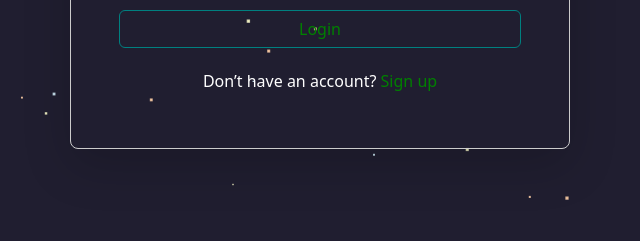
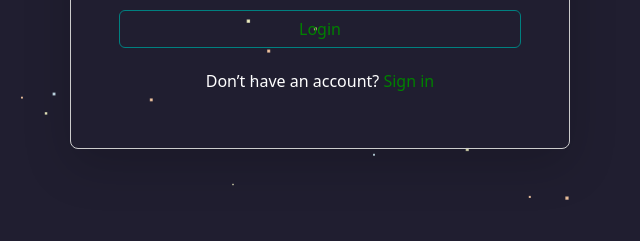
Before and after one commit to ahmed5100fa/Smart-Login-System, a plain HTML site: page SignUp.html in a window 1280 px wide. Shown: the part 500-741 px from the top of the page, 320-960 px from the left. Drawn offline with nearby package versions, Linux system fonts and the light colour scheme.

Commit message:
third commit

```diff
--- a/SignUp.html
+++ b/SignUp.html
@@ -43,7 +43,7 @@
                     <button type="submit" class="btn w-100 btn-outline-danger px-4">Login</button>
                 </div>
                 <div class="d-flex justify-content-center align-items-center mt-4">
-                    <p class="text-white h6">Don’t have an account? <a href="signup.html">Sign up</a></p>
+                    <p class="text-white h6">Don’t have an account? <a href="index.html">Sign in</a></p>
                 </div>
             </div>
         </div>
```
